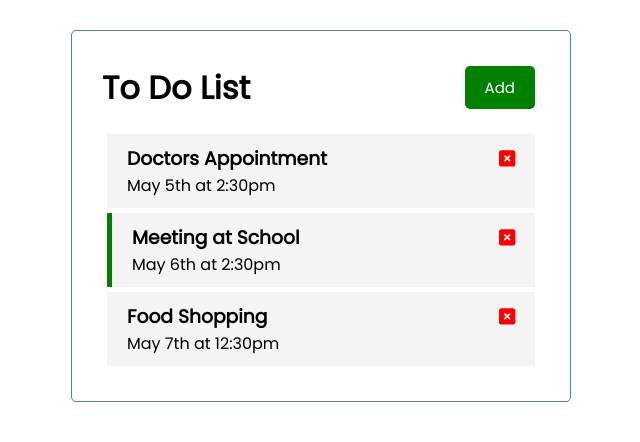
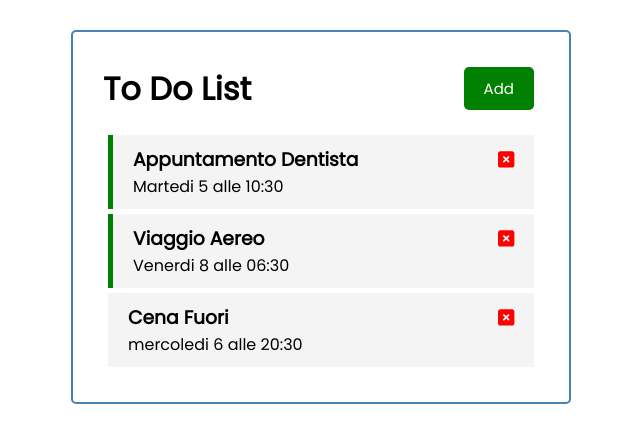
Before and after one commit to CiriLLeo/AngularToDoList, an Angular app: page / in a window 1280 px wide. Shown: the top 442 px of the page, without its empty margins (319-959 px from the left). Built offline with nearby package versions, Linux system fonts and the light colour scheme; data requests are answered from the project's data file.

Commit message:
cambio stile

```diff
--- a/db.json
+++ b/db.json
@@ -2,20 +2,20 @@
   "tasks": [
     {
       "id": "1",
-      "text": "Doctors Appointment",
-      "day": "May 5th at 2:30pm",
-      "reminder": false
+      "text": "Appuntamento Dentista",
+      "day": "Martedi 5 alle 10:30",
+      "reminder": true
     },
     {
       "id": "2",
-      "text": "Meeting at School",
-      "day": "May 6th at 2:30pm",
+      "text": "Viaggio Aereo",
+      "day": "Venerdi 8 alle 06:30",
       "reminder": true
     },
     {
       "id": "3",
-      "text": "Food Shopping",
-      "day": "May 7th at 12:30pm",
+      "text": "Cena Fuori",
+      "day": "mercoledi 6 alle 20:30",
       "reminder": false
     }
   ]
--- a/src/app/app.component.html
+++ b/src/app/app.component.html
@@ -1,4 +1,4 @@
 <div class="container">
   <app-header></app-header>
-  <router-outlet></router-outlet>
+  <app-tasks></app-tasks>
 </div>
--- a/src/app/app.module.ts
+++ b/src/app/app.module.ts
@@ -4,7 +4,6 @@ import { FontAwesomeModule } from '@fortawesome/angular-fontawesome';
 import { AppRoutingModule } from './app-routing.module';
 import { HttpClientModule, provideHttpClient, withFetch} from '@angular/common/http';
 import { FormsModule } from '@angular/forms';
-import { RouterModule, Routes } from '@angular/router';
 
 import { AppComponent } from './app.component';
 import { HeaderComponent } from './component/header/header.component';
@@ -13,11 +12,6 @@ import { TasksComponent } from './component/tasks/tasks.component';
 import { TaskItemComponent } from './component/task-item/task-item.component';
 import { AddTaskComponent } from './component/add-task/add-task.component';
 
-
-const appRoutes: Routes = [
-  { path: '', component: TasksComponent },
-  { path: 'about', component: ButtonComponent },
-];
 
 
 @NgModule({
@@ -35,7 +29,6 @@ const appRoutes: Routes = [
     FontAwesomeModule,
     HttpClientModule,
     FormsModule,
-    RouterModule.forRoot(appRoutes, { enableTracing: true }),
   ],
   providers: [
     provideClientHydration(),
--- a/src/styles.css
+++ b/src/styles.css
@@ -15,13 +15,13 @@ body {
   margin: 30px auto;
   overflow: auto;
   min-height: 300px;
-  border: 1px solid steelblue;
+  border: 2px solid steelblue;
   padding: 30px;
   border-radius: 5px;
 }
 .btn {
   display: inline-block;
-  background: #000;
+  background: #1e9400;
   color: #fff;
   border: none;
   padding: 10px 20px;
```
